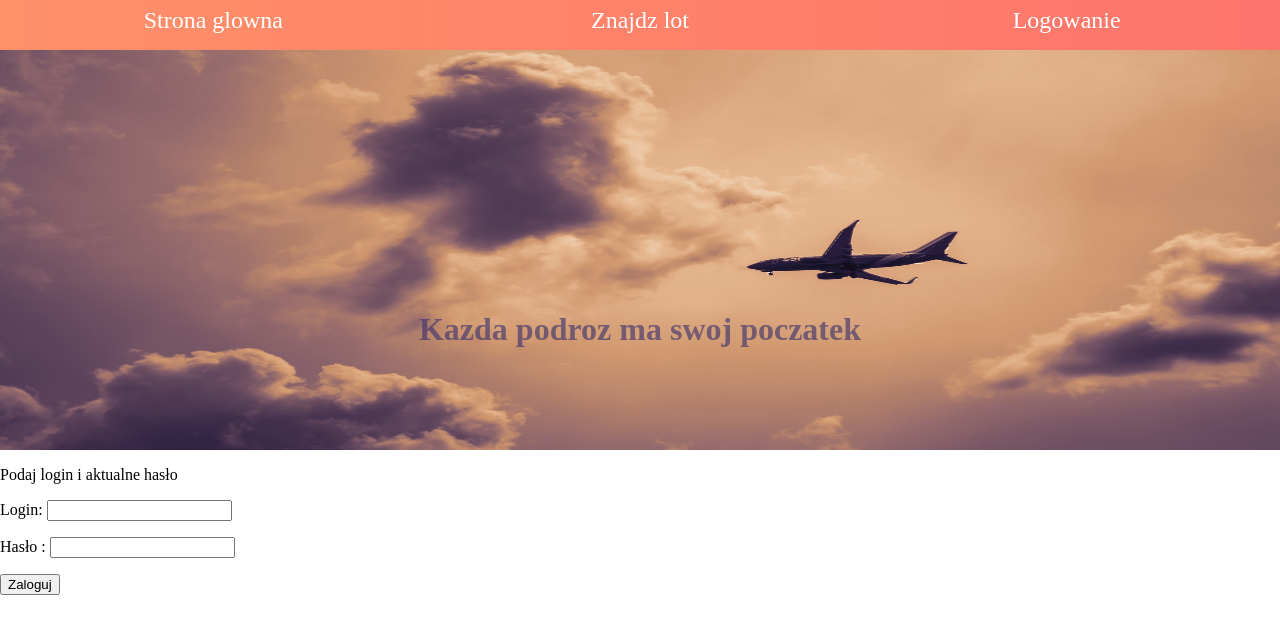
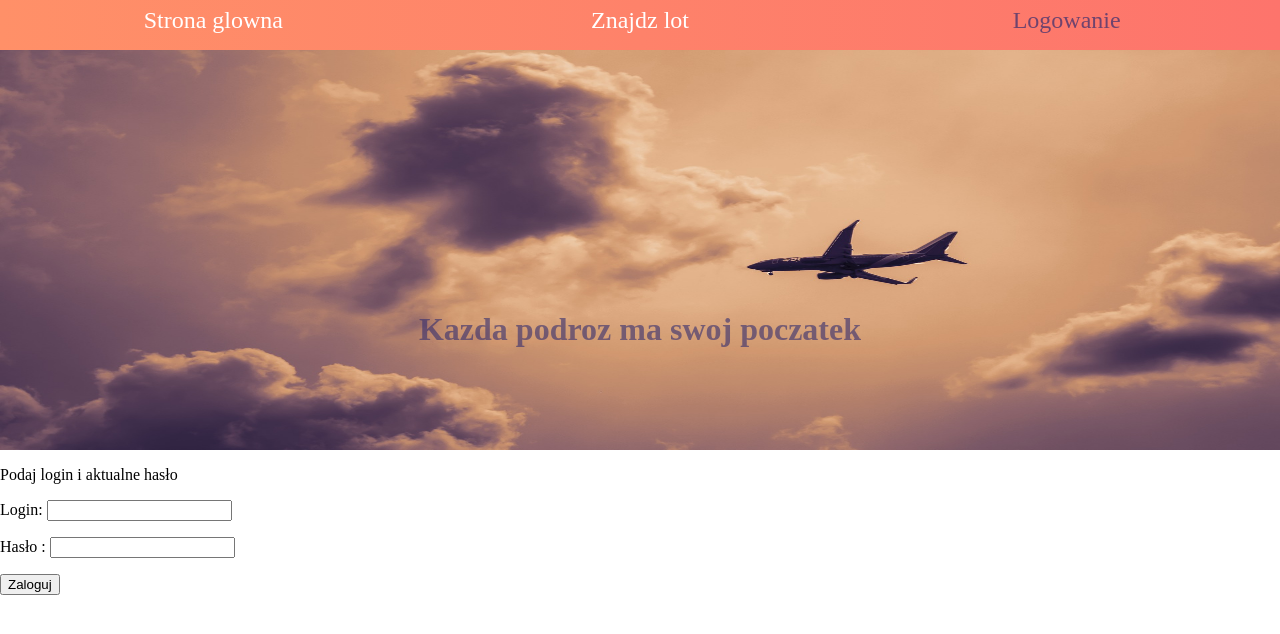
Before and after one commit to mj4worski/flight-organizer-front-end, a React app: page /login in a window 1280 px wide. Shown: the top 634 px of the page. Built offline with nearby package versions, Linux system fonts and the light colour scheme; the HTML template or start-up script is replaced by a standard one; what react-router-redux would draw is missing.

Commit message:
1. Redesign NavBar component.

```diff
--- a/package.json
+++ b/package.json
@@ -4,7 +4,7 @@
   "description": "",
   "main": "index.js",
   "scripts": {
-    "test": "jest",
+    "test": "jest --config jest.config.json",
     "build": "webpack",
     "start": "webpack-dev-server",
     "eslint": "./node_modules/.bin/eslint  src/**"
@@ -45,6 +45,7 @@
     "eslint-plugin-jsx-a11y": "^5.0.3",
     "eslint-plugin-react": "^7.0.1",
     "file-loader": "^0.11.1",
+    "identity-obj-proxy": "^3.0.0",
     "jest": "^20.0.4",
     "node-sass": "^4.5.3",
     "react-router": "^4.1.1",
--- a/src/main/app/App.js
+++ b/src/main/app/App.js
@@ -8,7 +8,7 @@ import FindFlights from '../components/flight/FindFlightsContainer';
 import MainPage from '../components/MainPage';
 import Login from '../components/Login';
 import history from './HistoryConfiguration';
-import Header from './Header';
+import Header from '../components/header/Header';
 import './App.scss';
 
 
--- a/src/main/app/Header.js
+++ /dev/null
@@ -1,26 +0,0 @@
-import React from 'react';
-import { Link } from 'react-router-dom';
-import './Header.scss';
-
-const NavBar = () => (
-  <ul className="nav-bar">
-    <li className="nav-bar__item">
-      <Link to="/" className="nav-bar__item-visual">Strona glowna</Link>
-    </li>
-    <li className="nav-bar__item">
-      <Link to="/findFlight" className="nav-bar__item-visual">Znajdz lot</Link>
-    </li>
-    <li className="nav-bar__item">
-      <Link to="/login" className="nav-bar__item-visual">Logowanie</Link>
-    </li>
-  </ul>
-);
-
-export default () => (
-  <div className="header">
-    <NavBar />
-    <div className="header__logo">
-      <h1 className="header__text">Kazda podroz ma swoj poczatek</h1>
-    </div>
-  </div>
-);
--- /dev/null
+++ b/src/main/components/header/Header.js
@@ -0,0 +1,14 @@
+import React from 'react';
+import NavBar from './NavBar';
+import './Header.scss';
+
+const Header = () => (
+  <div className="header">
+    <NavBar />
+    <div className="header__logo">
+      <h1 className="header__text">Kazda podroz ma swoj poczatek</h1>
+    </div>
+  </div>
+);
+
+export default Header;
--- /dev/null
+++ b/src/main/components/header/Header.scss
@@ -0,0 +1,22 @@
+.header {
+  display: flex;
+  flex-direction: column;
+
+  &__logo {
+    margin-top: 50px;
+    display: block;
+    background: url("../../images/logo.jpg") no-repeat;
+    background-size: 100% 100%;
+    height: 400px;
+    width: 100%;
+  }
+
+  &__text {
+    padding: 240px 30% 0 30%;
+    text-align: center;
+    color: #342d6f;
+    font-family: 'Architects Daughter', cursive;
+    font-weight: 800;
+    opacity: 0.6;
+  }
+}
--- /dev/null
+++ b/src/main/components/header/NavBar.js
@@ -0,0 +1,43 @@
+import React from 'react';
+import { Link } from 'react-router-dom';
+import cx from 'classnames';
+import './NavBar.scss';
+
+const NavItemContainer = ({ children }) => (
+  <ul className="nav-bar">
+    {React.Children.map(children, child => (
+      <li className="nav-bar__item">
+        {child}
+      </li>
+            ))}
+  </ul>
+);
+
+const NavBar = () => {
+  const visualStyles = 'nav-bar__item-visual';
+  const selectedStyles = 'nav-bar__item-selected';
+  return (
+    <NavItemContainer>
+      <Link
+        to="/"
+        className={cx(visualStyles, { [`${selectedStyles}`]: location.pathname === '/' })}
+      >
+          Strona glowna
+      </Link>
+      <Link
+        to="/findFlight"
+        className={cx(visualStyles, { [`${selectedStyles}`]: location.pathname === '/findFlight' })}
+      >
+          Znajdz lot
+      </Link>
+      <Link
+        to="/login"
+        className={cx(visualStyles, { [`${selectedStyles}`]: location.pathname === '/login' })}
+      >
+          Logowanie
+      </Link>
+    </NavItemContainer>
+  );
+};
+
+export default NavBar;
--- a/src/main/app/Header.scss
+++ b/src/main/components/header/NavBar.scss
@@ -1,26 +1,3 @@
-.header {
-  display: flex;
-  flex-direction: column;
-
-  &__logo {
-    margin-top: 50px;
-    display: block;
-    background: url("../images/logo.jpg") no-repeat;
-    background-size: 100% 100%;
-    height: 400px;
-    width: 100%;
-  }
-
-  &__text {
-    padding: 240px 30% 0 30%;
-    text-align: center;
-    color: #342d6f;
-    font-family: 'Architects Daughter', cursive;
-    font-weight: 800;
-    opacity: 0.6;
-  }
-}
-
 .nav-bar {
   margin: 0;
   padding: 0;
@@ -51,5 +28,9 @@
       opacity: 0.7;
       cursor: pointer;
     }
+    &-selected {
+      color: #342d6f;
+      opacity: 0.7;
+    }
   }
 }
--- a/webpack.config.js
+++ b/webpack.config.js
@@ -24,7 +24,7 @@ module.exports = {
         loader: 'babel-loader',
         exclude: /node_modules/,
         query: {
-          presets: ['es2016', 'react'],
+          presets: ['es2015', 'react'],
           plugins: ['transform-es2015-destructuring', 'transform-object-rest-spread', ['transform-class-properties', { spec: true }]],
         },
       },
```
Also changed, not shown: jest.config.json (added, +7 -0 lines), 2 other files (tests, documents, lock files or other folders).
